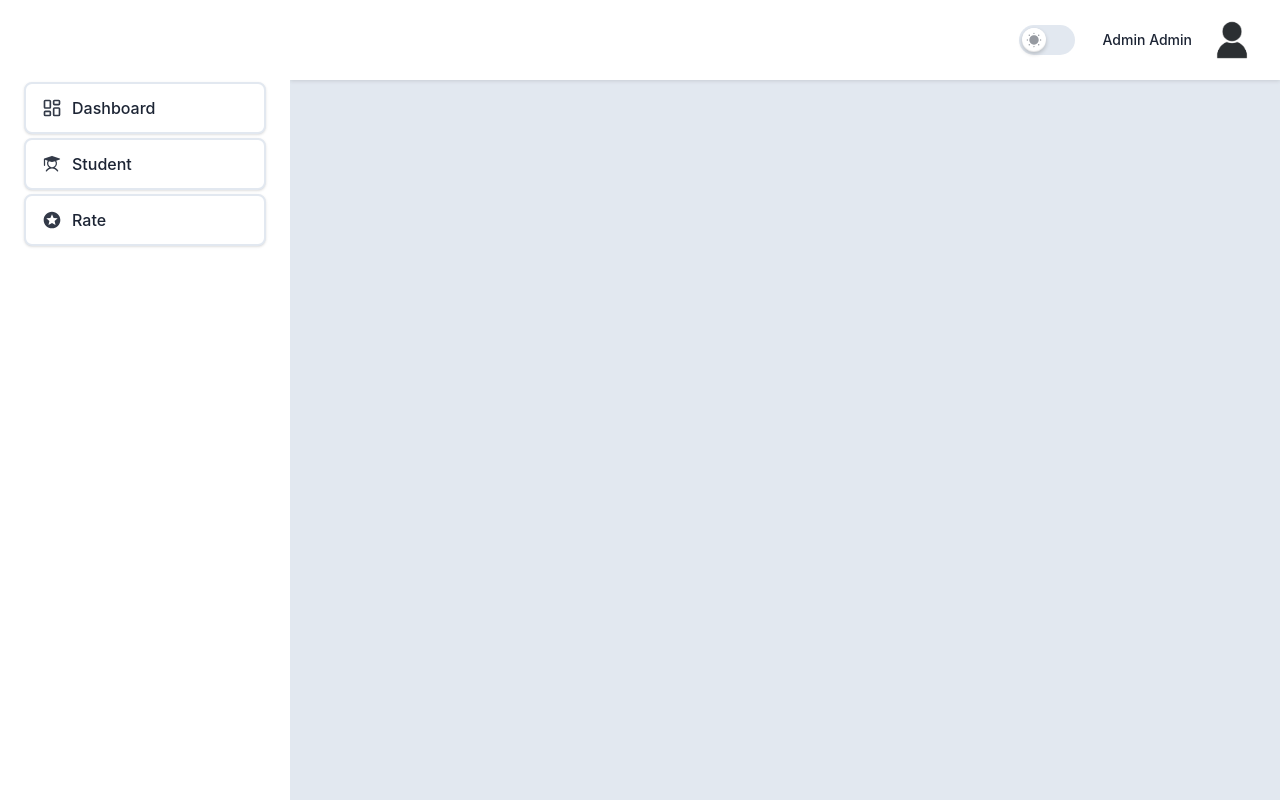
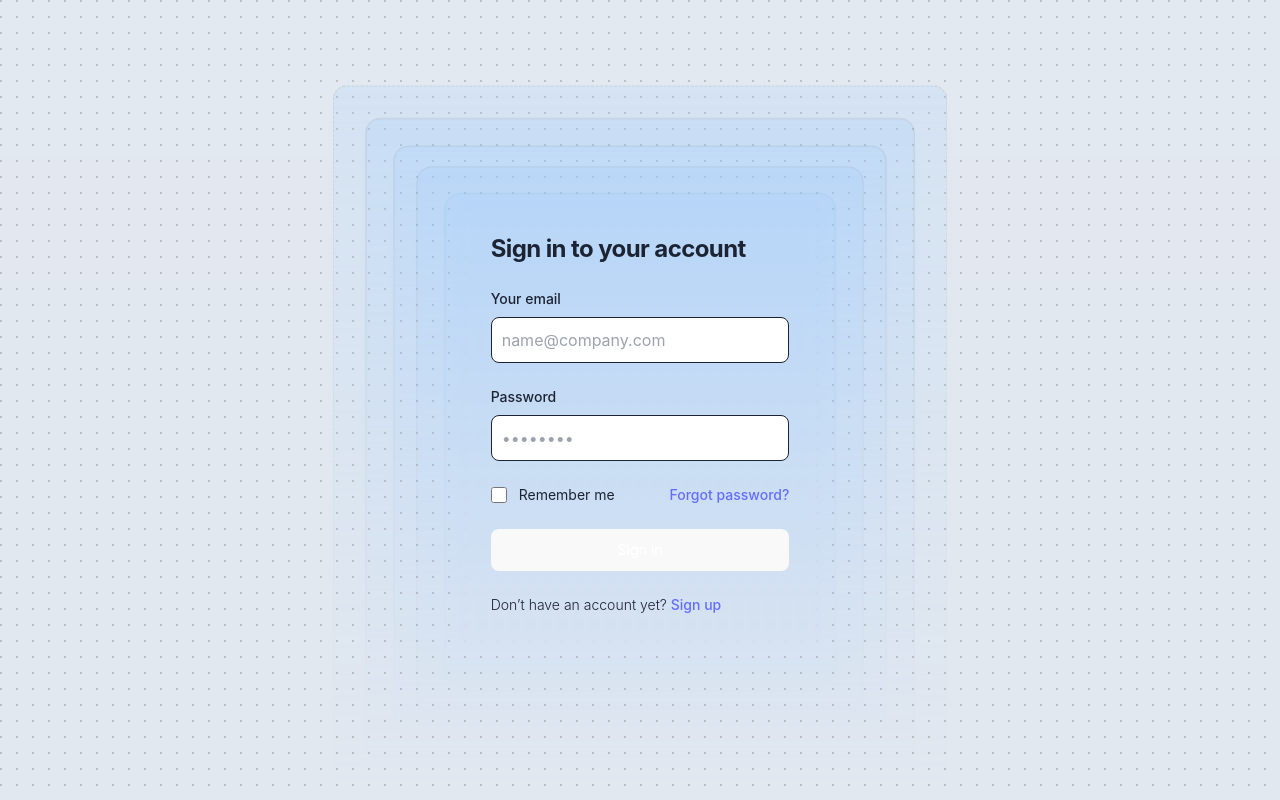
Before and after one commit to abdulazizsaidovcode/sfera-Edu, a React (Vite) app: page /login in a window 1280 px wide. Built offline with nearby package versions, Linux system fonts and the light colour scheme.

Commit message:
go to git hub

```diff
--- a/src/App.tsx
+++ b/src/App.tsx
@@ -2,6 +2,7 @@ import { Route, Routes } from 'react-router-dom'
 import DefaultLayout from './layout/DefaultLayout'
 import PageTitle from './components/Header/PageTitle'
 import Index from './pages'
+import Login from './pages/auth/login'
 
 function App() {
 
@@ -18,6 +19,16 @@ function App() {
             </>
           }
         />
+        <Route
+          index
+          path={`/login`}
+          element={
+            <>
+              <PageTitle title="Login" />
+              <Login />
+            </>
+          }
+        />
       </Routes>
     </DefaultLayout>
   )
--- /dev/null
+++ b/src/components/magicui/dot-pattern.tsx
@@ -0,0 +1,56 @@
+import { useId } from "react";
+
+import { cn } from "@/lib/utils";
+
+interface DotPatternProps {
+  width?: any;
+  height?: any;
+  x?: any;
+  y?: any;
+  cx?: any;
+  cy?: any;
+  cr?: any;
+  className?: string;
+  [key: string]: any;
+}
+export function DotPattern({
+  width = 16,
+  height = 16,
+  x = 0,
+  y = 0,
+  cx = 1,
+  cy = 1,
+  cr = 1,
+  className,
+  ...props
+}: DotPatternProps) {
+  const id = useId();
+
+  return (
+    <svg
+      aria-hidden="true"
+      className={cn(
+        "pointer-events-none absolute inset-0 h-full w-full fill-neutral-400/80",
+        className,
+      )}
+      {...props}
+    >
+      <defs>
+        <pattern
+          id={id}
+          width={width}
+          height={height}
+          patternUnits="userSpaceOnUse"
+          patternContentUnits="userSpaceOnUse"
+          x={x}
+          y={y}
+        >
+          <circle id="pattern-circle" cx={cx} cy={cy} r={cr} />
+        </pattern>
+      </defs>
+      <rect width="100%" height="100%" strokeWidth={0} fill={`url(#${id})`} />
+    </svg>
+  );
+}
+
+export default DotPattern;
--- /dev/null
+++ b/src/components/magicui/ripple.tsx
@@ -0,0 +1,52 @@
+import React, { CSSProperties } from "react";
+
+interface RippleProps {
+  mainCircleSize?: number;
+  mainCircleOpacity?: number;
+  numCircles?: number;
+}
+
+const Ripple = React.memo(function Ripple({
+  mainCircleSize = 210,
+  mainCircleOpacity = 0.24,
+  numCircles = 5,
+}: RippleProps) {
+  return (
+    <div className="absolute inset-0 flex items-center justify-center bg-white/5 [mask-image:linear-gradient(to_bottom,white,transparent)]">
+      {Array.from({ length: numCircles }, (_, i) => {
+        const size = mainCircleSize + i * 70;
+        const opacity = mainCircleOpacity - i * 0.01;
+        const animationDelay = `${i / 0.5 * 0.09}s`;
+        const borderStyle = i === numCircles - 1 ? "dashed" : "solid";
+        const borderOpacity = 5 + i * 5;
+
+        return (
+          <div
+            key={i}
+            className={`absolute animate-ripple rounded-2xl bg-blue-300 backdrop-blur shadow-xl border [--i:${i}]`}
+            style={
+              {
+                width: `${size}px`,
+                height: `${size + 105}px`,
+                opacity,
+                animationDelay,
+                borderStyle,
+                borderWidth: "1px",
+                borderColor: `hsl(var(--foreground), ${borderOpacity / 200})`,
+                top: "55%",
+                left: "50%",
+                transition: `transform ${i * 20}s, opacity 3s`,
+                transform: "translate(-52%, -52%) scale(.1)",
+                backdropFilter: i === 0 ? "blur(10px)" : "none", // Blur only for the smallest circle
+              } as CSSProperties
+            }
+          />
+        );
+      })}
+    </div>
+  );
+});
+
+Ripple.displayName = "Ripple";
+
+export default Ripple;
--- a/src/layout/DefaultLayout.tsx
+++ b/src/layout/DefaultLayout.tsx
@@ -11,12 +11,12 @@ const DefaultLayout: React.FC<{ children: ReactNode }> = ({ children }) => {
   return (
     <div className="dark:bg-boxdark-2 dark:text-bodydark bg-stroke text-black">
       <div className="flex h-screen overflow-hidden">
-        {!(pathname.startsWith('/auth') || role === 'ROLE_ADMIN' || pathname.startsWith('/archive') || pathname.startsWith('/client/quiz/')) && (
+        {!(pathname.startsWith('/login') || role === 'ROLE_ADMIN' || pathname.startsWith('/register') || pathname.startsWith('/client/quiz/')) && (
           <Sidebar sidebarOpen={sidebarOpen} setSidebarOpen={setSidebarOpen} />
         )}
 
         <div className="relative flex flex-1 flex-col overflow-y-auto overflow-x-hidden">
-          {!(pathname.startsWith('/auth') || pathname.startsWith('/archive') || pathname.startsWith('/client/quiz/')) && (
+          {!(pathname.startsWith('/login') || pathname.startsWith('/register') || pathname.startsWith('/client/quiz/')) && (
             <Header sidebarOpen={sidebarOpen} setSidebarOpen={setSidebarOpen} />
           )}
 
--- /dev/null
+++ b/src/pages/auth/login.tsx
@@ -0,0 +1,53 @@
+import DotPattern from '@/components/magicui/dot-pattern'
+import Ripple from '@/components/magicui/ripple'
+import React from 'react'
+
+function Login() {
+
+
+    return (
+        <>
+            <DotPattern />
+            <Ripple mainCircleSize={400} />
+            <section className="bg-gray-50 dark:bg-gray-900 flex justify-center items-center z-20 relative">
+                <div className="flex flex-col items-center justify-center sm:px-6 py-8 mx-auto h-screen  lg:py-0 xl:w-1/3 lg:w-[40%] md:w-1/2 sm:w-[60%] xs:w-[90%] w-full ">
+                    <div className="w-full backdrop-blur-sm rounded-2xl  dark:border md:mt-0 sm:max-w-md xl:p-0 dark:bg-gray-800 dark:border-gray-700">
+                        <div className="p-2 space-y-4 md:space-y-6 sm:p-8 relative z-999 " >
+                            <h1 className="text-xl font-bold leading-tight tracking-tight text-gray-900 md:text-2xl dark:text-white">
+                                Sign in to your account
+                            </h1>
+                            <div className="space-y-4 md:space-y-6">
+                                <div>
+                                    <label htmlFor="email" className="block mb-2 text-sm font-medium text-gray-900 dark:text-white">Your email</label>
+                                    <input type="email" name="email" id="email" className="bg-white border border-gray-300 text-gray-900 rounded-lg focus:ring-primary-600 focus:border-primary-600 block w-full p-2.5 dark:bg-gray-700 dark:border-gray-600 dark:placeholder-gray-400 dark:text-white dark:focus:ring-blue-500 dark:focus:border-blue-500" placeholder="name@company.com" />
+                                </div>
+                                <div>
+                                    <label htmlFor="password" className="block mb-2 text-sm font-medium text-gray-900 dark:text-white">Password</label>
+                                    <input type="password" name="password" id="password" placeholder="••••••••" className="bg-white border border-gray-300 text-gray-900 rounded-lg focus:ring-primary-600 focus:border-primary-600 block w-full p-2.5 dark:bg-gray-700 dark:border-gray-600 dark:placeholder-gray-400 dark:text-white dark:focus:ring-blue-500 dark:focus:border-blue-500" />
+                                </div>
+                                <div className="flex items-center justify-between">
+                                    <div className="flex items-start">
+                                        <div className="flex items-center h-5">
+                                            <input id="remember" aria-describedby="remember" type="checkbox" className="w-4 h-4 border border-gray-300 rounded bg-white focus:ring-3 focus:ring-primary-300 dark:bg-gray-700 dark:border-gray-600 dark:focus:ring-primary-600 dark:ring-offset-gray-800" />
+                                        </div>
+                                        <div className="ml-3 text-sm">
+                                            <label htmlFor="remember" className="text-gray-500 dark:text-gray-300">Remember me</label>
+                                        </div>
+                                    </div>
+                                    <a href="#" className="text-sm font-medium text-primary-600 hover:underline dark:text-primary-500">Forgot password?</a>
+                                </div>
+                                <button type="submit" className="w-full text-white bg-primary-600 hover:bg-primary-700 focus:ring-4 focus:outline-none focus:ring-primary-300 font-medium rounded-lg text-sm px-5 py-2.5 text-center dark:bg-primary-600 dark:hover:bg-primary-700 dark:focus:ring-primary-800">Sign in</button>
+                                <p className="text-sm font-light text-gray-500 dark:text-gray-400">
+                                    Don’t have an account yet? <a href="#" className="font-medium text-primary-600 hover:underline dark:text-primary-500">Sign up</a>
+                                </p>
+                            </div>
+                        </div>
+                    </div>
+                </div>
+            </section>
+        </>
+
+    )
+}
+
+export default Login
--- a/tailwind.config.js
+++ b/tailwind.config.js
@@ -5,6 +5,9 @@ module.exports = {
   content: ['./index.html', './src/**/*.{js,ts,jsx,tsx}'],
   darkMode: 'class',
   theme: {
+    backgroundImage: {
+      'custom-gradient': 'linear-gradient(90deg, #1D4ED8, #4F46E5)',
+    },
     fontFamily: {
       satoshi: ['Satoshi', 'sans-serif']
     },
@@ -240,14 +243,23 @@ module.exports = {
         rotating: {
           '0%, 100%': { transform: 'rotate(360deg)' },
           '50%': { transform: 'rotate(0deg)' }
-        }
+        },
+        ripple: {
+          "0%, 100%": {
+            transform: "translate(-50%, -50%) scale(1)",
+          },
+          "50%": {
+            transform: "translate(-50%, -50%) scale(0.9)",
+          },
+        },
       },
       animation: {
         'ping-once': 'ping 5s cubic-bezier(0, 0, 0.2, 1)',
         rotating: 'rotating 30s linear infinite',
         'spin-1.5': 'spin 1.5s linear infinite',
         'spin-2': 'spin 2s linear infinite',
-        'spin-3': 'spin 3s linear infinite'
+        'spin-3': 'spin 3s linear infinite',
+        ripple: "ripple var(--duration,2s) ease calc(var(--i, 0)*.2s) infinite",
       }
     }
   },
```
Lines whose indentation alone changed are shown as unchanged.
